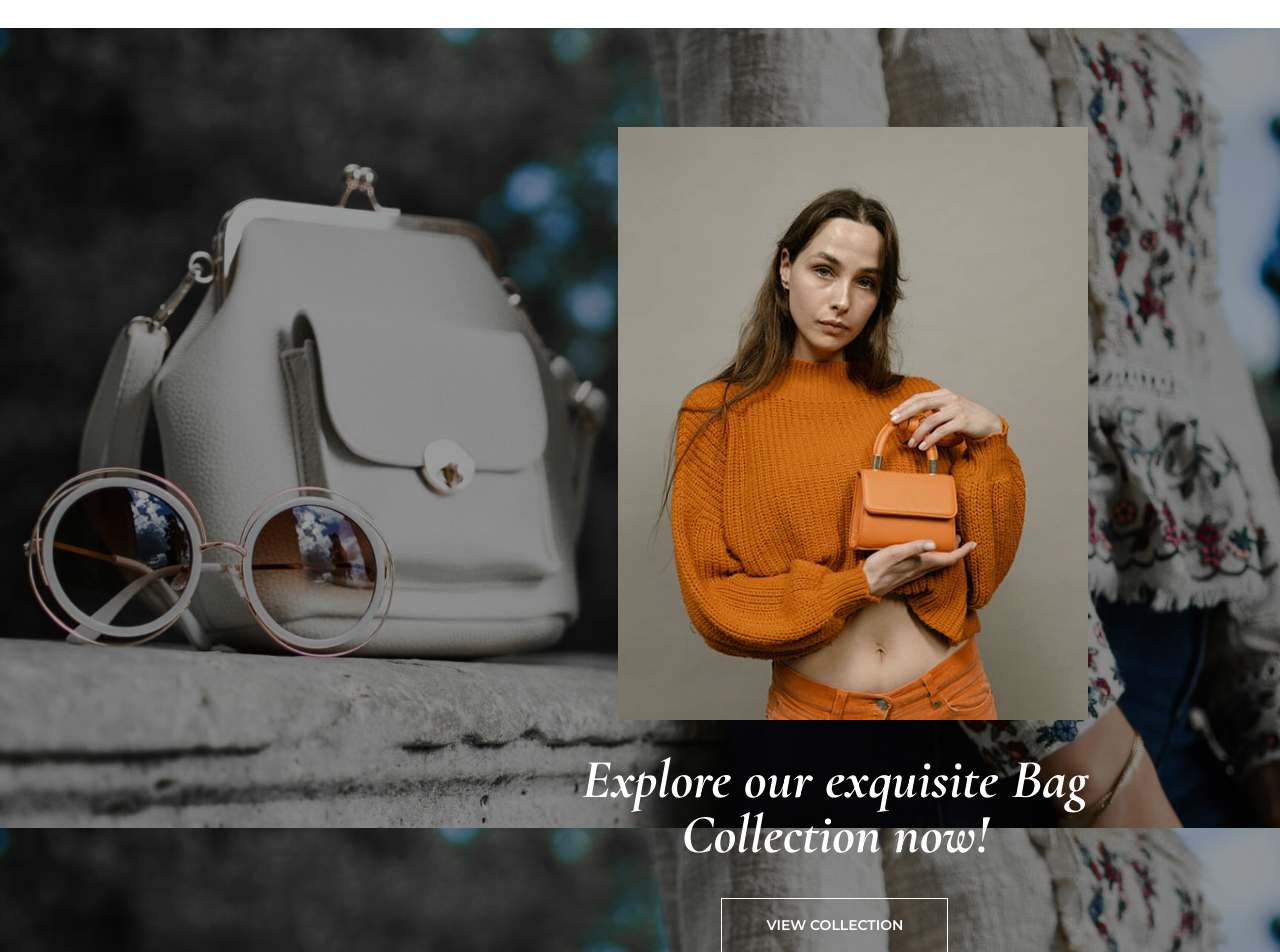
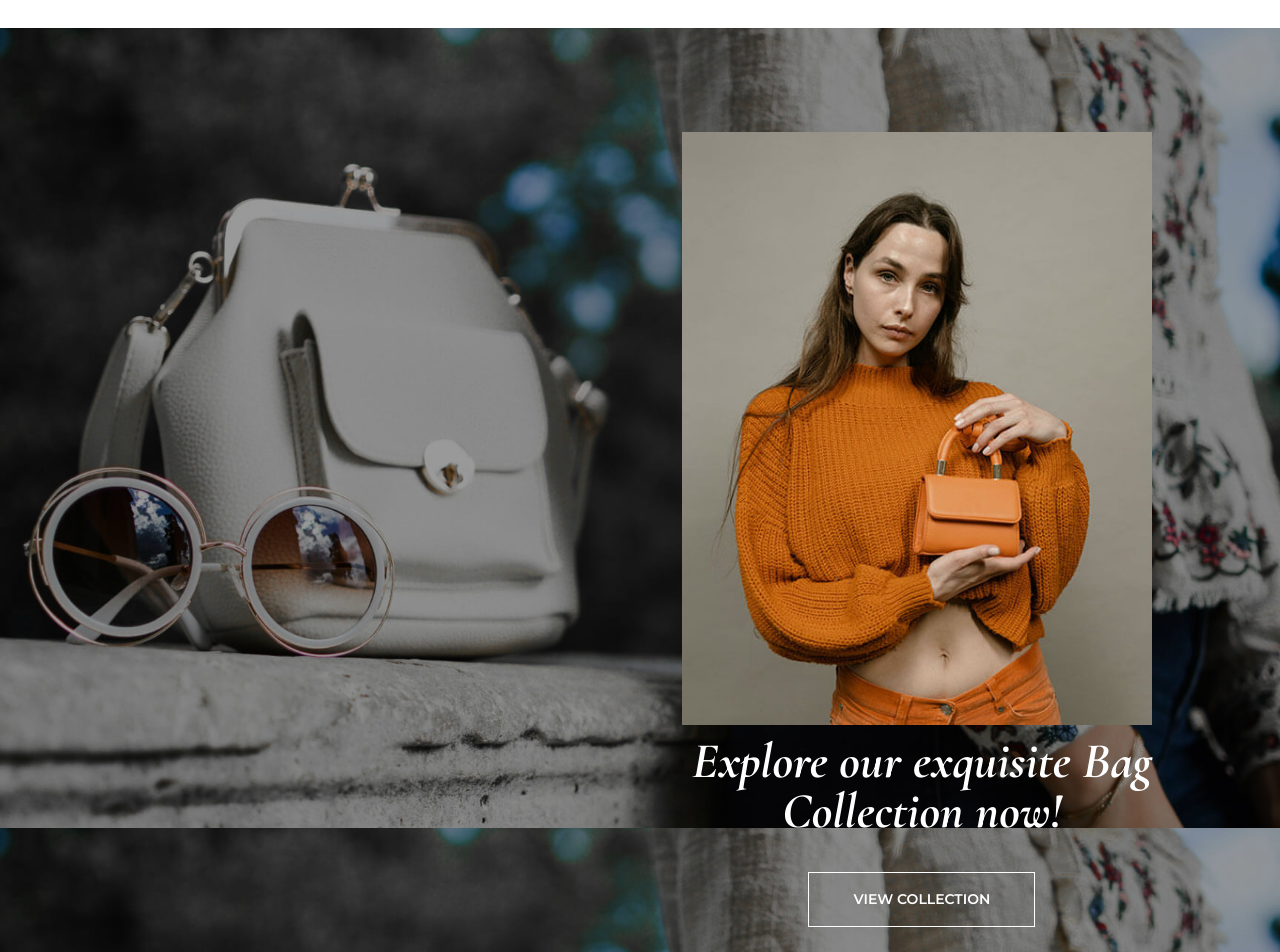
Before and after one commit to djangid63/Femme_Wardrobe_React, a React (Vite) app: page / in a window 1280 px wide. Shown: the part 1680-2632 px from the top of the page. Built offline with nearby package versions, Linux system fonts and the light colour scheme.

Commit message:
Refactor NavBar, BagSection, and ReinventedSection components: adjust icon sizes, layout spacing, and text styles for improved design consistency

```diff
--- a/src/components/HeroSection/NavBar.jsx
+++ b/src/components/HeroSection/NavBar.jsx
@@ -27,11 +27,11 @@ const NavBar = ({ cart }) => {
       {/* Right Icons */}
       <div className="hidden space-x-6 md:flex md:order-3">
         <div className="cursor-pointer">
-          <AiOutlineSearch className="w-7 h-7" />
+          <AiOutlineSearch className="w-8 h-8" />
         </div>
         <div className="relative">
-          <AiOutlineShopping className="w-7 h-7" />
-          <span className="absolute -top-2 -right-2 w-4 h-4 bg-black rounded-full text-white text-xs flex items-center justify-center text-center">
+          <AiOutlineShopping className="w-8 h-8" />
+          <span className="absolute -top-2 -right-3 w-5 h-5 bg-black rounded-full text-white text-xs flex items-center justify-center text-center">
             {cart}
           </span>
         </div>
--- a/src/components/ProductSection/BagSection.jsx
+++ b/src/components/ProductSection/BagSection.jsx
@@ -20,17 +20,17 @@ const BagSection = () => {
       <div className="absolute inset-0 bg-black bg-opacity-40 h-[100%]"></div>
 
       {/* Main Content */}
-      <div className='top-28 absolute flex flex-col items-center md:items-end text-white justify-center md:px-48 py-10 h-[100vh] w-[100vw] gap-8'>
-        <div className='flex md:w-[470px] w-[200px]'>
+      <div className='top-28 absolute flex flex-col justify-center items-center md:items-end text-white px-20 md:px-32 py-2 h-[100vh] w-[100vw] gap-8'>
+        <div className='flex justify-center items-center bg-cover md:w-[470px] w-[200px] sm:w-[450px] sm:h-[550px] '>
           <img src={bagModel} alt="Bag Model" />
         </div>
         <div className='flex flex-col items-center justify-center gap-9'>
           <div className='w-[100%] h-[100%]'>
-            <h1 className="md:text-[55px] text-xl font-bold italic text-center font-mainHead leading-none">
+            <h1 className="md:text-[50px] text-xl font-bold italic text-center font-mainHead leading-none">
               Explore our exquisite Bag<br /> Collection now!
             </h1>
           </div>
-          <button className="md:text-[14px] text-[8px] uppercase text-white border border-white font-mont font-semibold py-4 px-11 hover:bg-white hover:text-black">
+          <button className="md:text-[14px] text-[8px] uppercase text-white border border-white font-mont font-semibold py-2 px-10 md:py-4 md:px-11 hover:bg-white hover:text-black">
             View Collection
           </button>
         </div>
--- a/src/components/ProductSection/ReinventedSection.jsx
+++ b/src/components/ProductSection/ReinventedSection.jsx
@@ -18,14 +18,14 @@ const ReinventedSection = () => {
           background: 'linear-gradient(to right, rgba(0, 0, 0, 0.8), rgba(0, 0, 0, 0.1))'
         }}
       ></div>
-      <div className='absolute z-20 -top-24 md:left-[170px] flex flex-col items-center md:items-start justify-center text-white w-[100%] h-[100%]'>
+      <div className='absolute z-20 md:-top-24 md:left-[170px] flex flex-col items-center md:items-start justify-center text-white w-[100%] h-[100%]'>
         <div>
           <img className='md:w-[516px] w-[300px] h-auto mb-5' src={reinventedModel} />
 
-          <h1 className="md:text-[50px] text-3xl font-bold italic break-words text-start capitalize font-mainHead leading-none mb-4">
+          <h1 className="md:text-[50px] text-2xl font-bold italic break-words text-start capitalize font-mainHead leading-none mb-4">
             Discover the allure of <br /> fashion reinvented!
           </h1>
-          <p className="font-mont text-[8px] md:text-[16px] font-medium text-start mb-10">
+          <p className="font-mont text-[6px] md:text-[16px] font-medium text-start md:mb-10 mb-4">
             Dive into a world of style with our latest collection! Shop now <br /> and redefine your wardrobe narrative!
           </p>
           <div>
```
